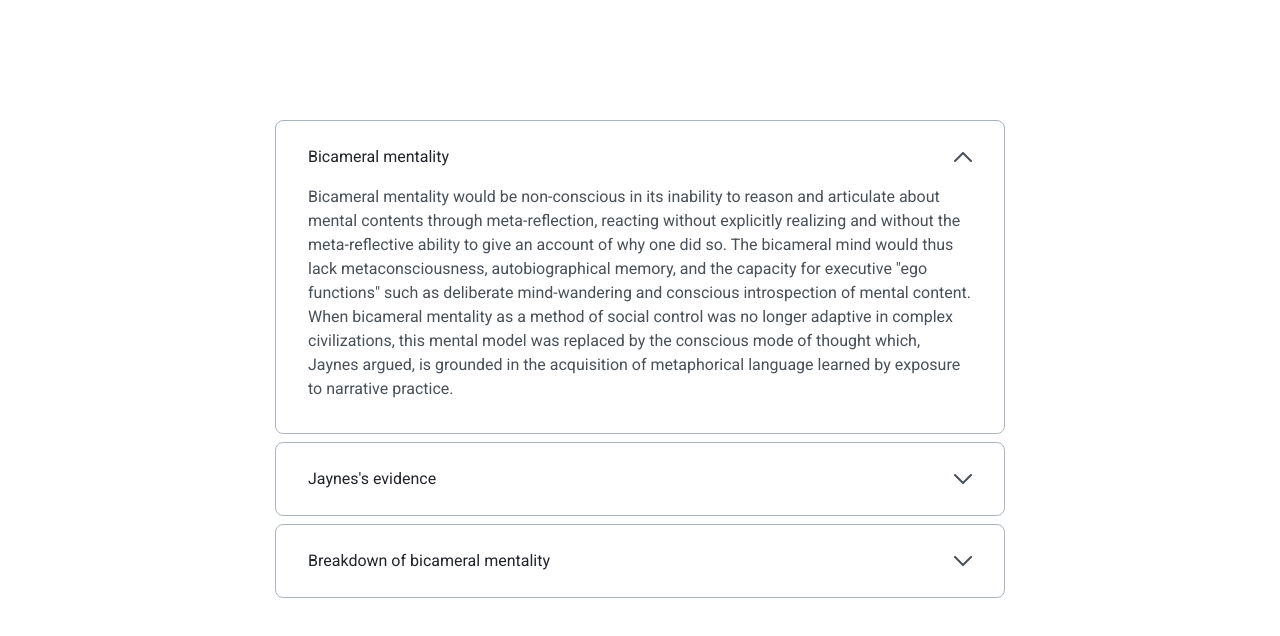
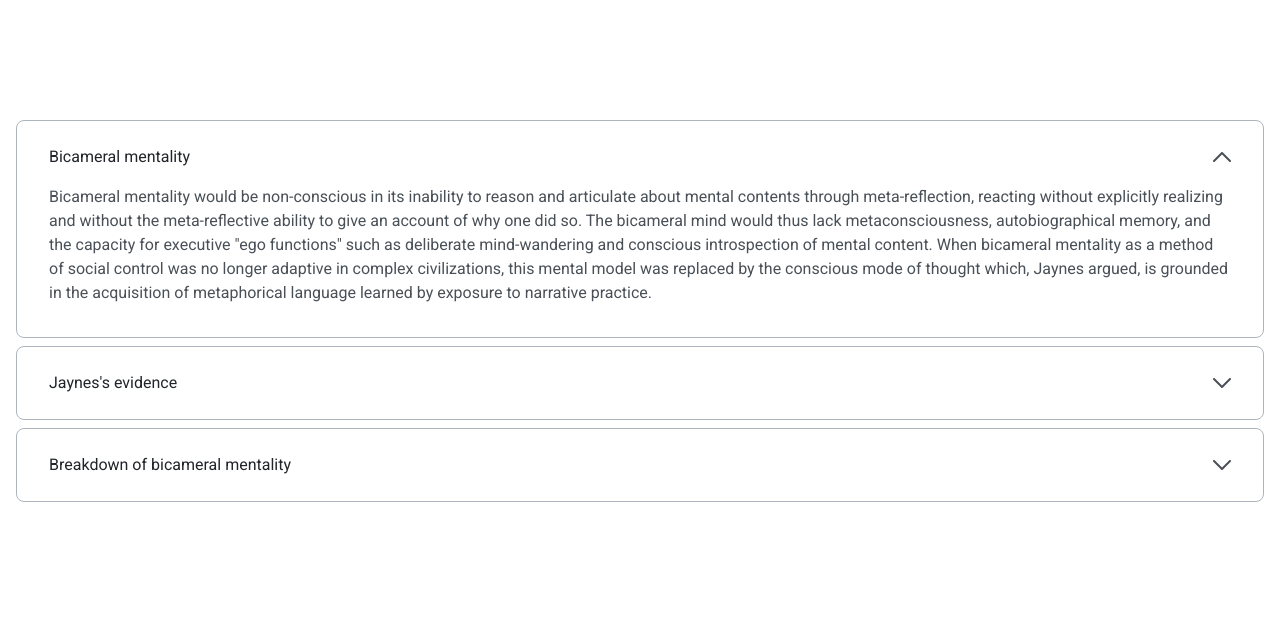
Before and after one commit to js-tasks-ru/htmlcss-20220210_m-tarasov, a website: page 03-lection1/02-accordion/index.html in a window 1280 px wide. Both pictures are taken after a click on the heading "Bicameral mentality". Drawn offline with Linux system fonts and the light colour scheme; files whose address does not match are found by name.

Commit message:
Исправления по CR

```diff
--- a/03-lection1/02-accordion/accordion.css
+++ b/03-lection1/02-accordion/accordion.css
@@ -1,12 +1,6 @@
 /* Стилизация аккордеона */
-.container {
-  display: flex;
-  justify-content: center;
-  padding: 120px 16px;
-}
-
 .accordion {
-  width: 730px;
+  width: 100%;
   font-size: 16px;
   font-weight: 400;
   line-height: 24px;
@@ -44,7 +38,7 @@
   padding-bottom: 16px;
 }
 
-.accordion__item[open] .accordion__summary-arrow > svg {
+.accordion__item[open] .accordion__summary-arrow {
   transform: rotate(180deg);
 }
 
--- a/03-lection1/02-accordion/index.html
+++ b/03-lection1/02-accordion/index.html
@@ -5,6 +5,13 @@
 <head>
   <link rel="stylesheet" href="../../assets/css/main.css">
   <link rel="stylesheet" href="./accordion.css">
+  <style type="text/css">
+    .container {
+      display: flex;
+      justify-content: center;
+      padding: 120px 16px;
+    }
+  </style>
 </head>
 
 <body>
```
